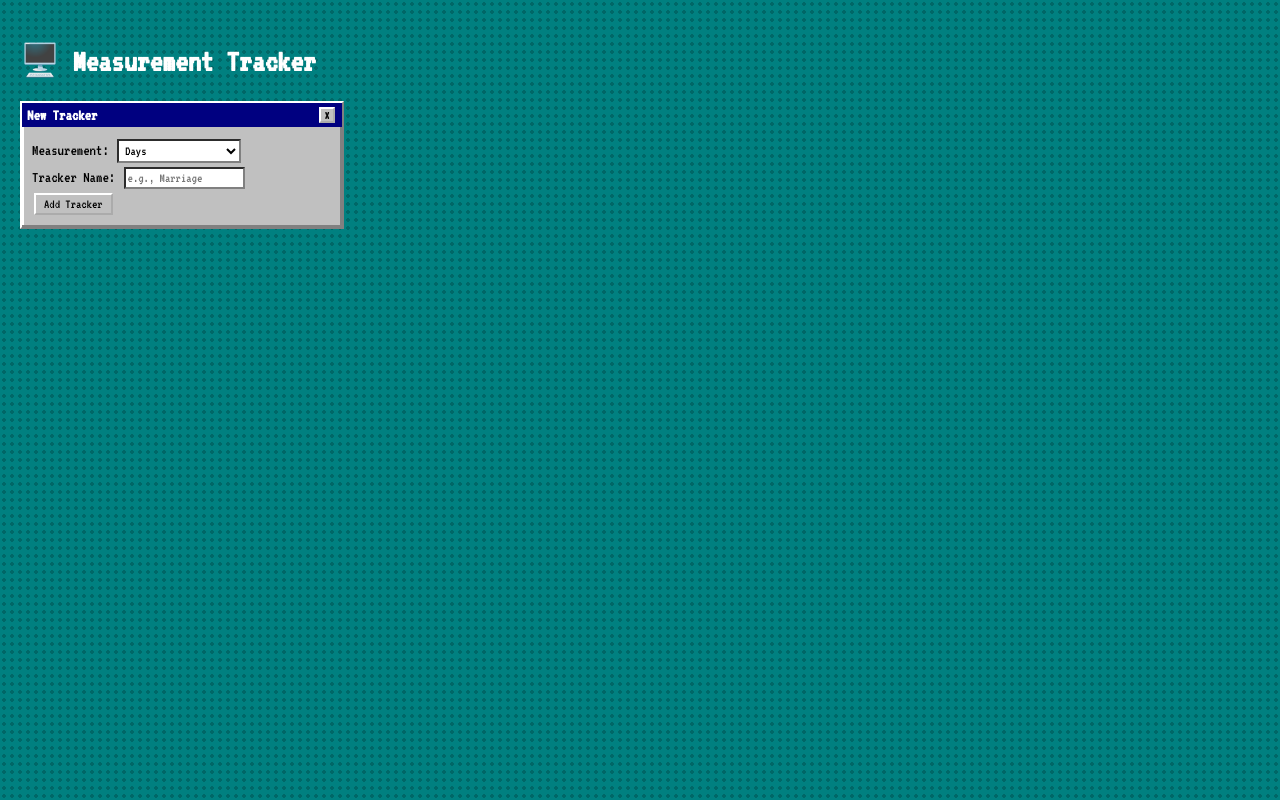
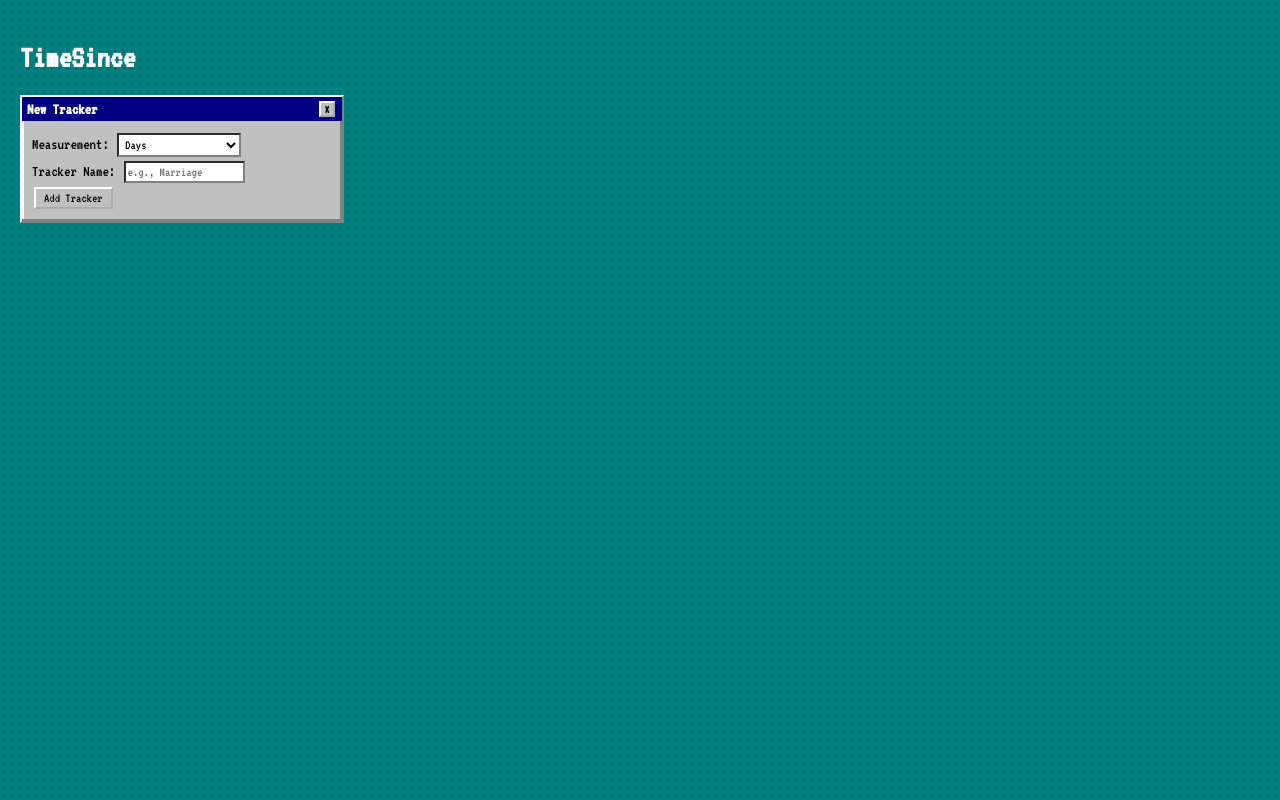
Before and after one commit to ThatTrackerGuy/TimeSince, a plain HTML site: page index.html in a window 1280 px wide. Drawn offline with Linux system fonts and the light colour scheme.

Commit message:
Update index.html

```diff
--- a/index.html
+++ b/index.html
@@ -3,13 +3,13 @@
 <head>
 <meta charset="UTF-8">
 <meta name="viewport" content="width=device-width, initial-scale=1.0">
-<title>Measurement Tracker</title>
+<title>TimeSince</title>
 <link href="https://fonts.googleapis.com/css2?family=VT323&display=swap" rel="stylesheet">
 <style>
   /* Halftone background */
   body {
     background-color: #008080;
-    background-image: radial-gradient(#006767 2px, transparent 1.5px);
+    background-image: radial-gradient(#007272 2px, transparent 1.5px);
     background-size: 8px 8px;
     font-family: 'VT323', monospace;
     margin: 0;
@@ -87,7 +87,7 @@
 </head>
 <body>
 
-<h1 style="color:white;">🖥️ Measurement Tracker</h1>
+<h1 style="color:white;">TimeSince</h1>
 
 <div class="window">
   <div class="title-bar">
```
